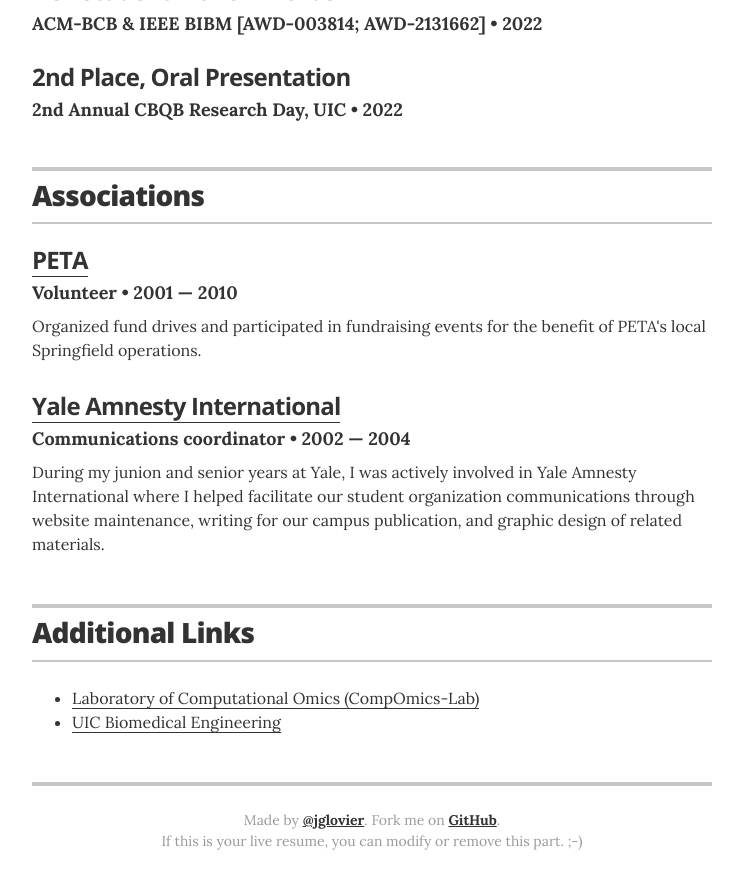
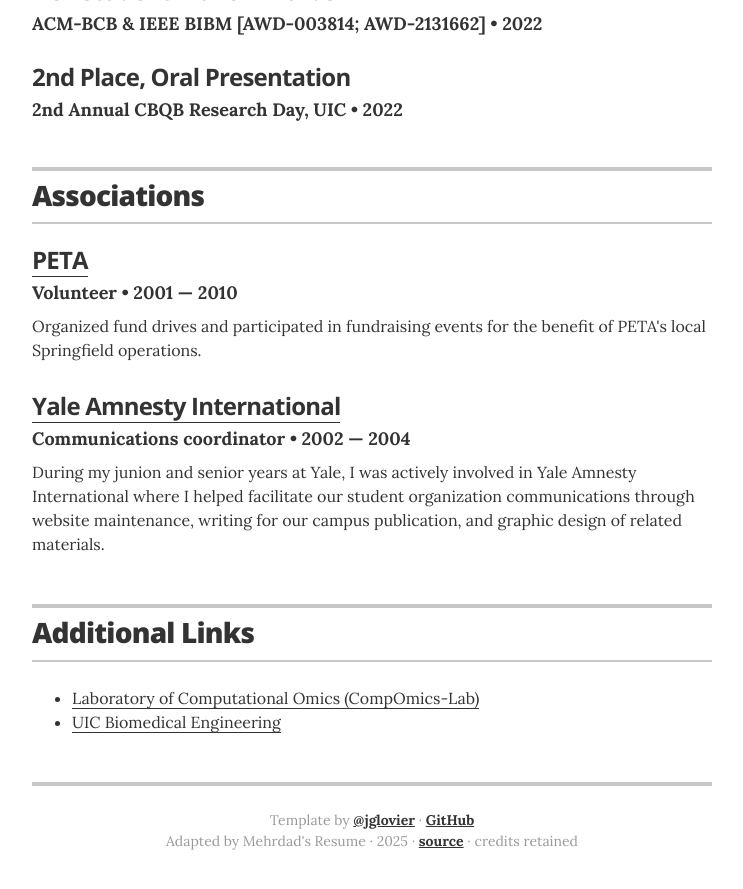
Before and after one commit to zandigohar/zandigohar.github.io, a Jekyll site: the page built from index.md, in a window 1280 px wide and 900 px high, scrolled down 4271 px. Shown: the top 889 px of the window, without its empty margins (268-1011 px from the left). Built offline with Jekyll 4.4.1, drawn with Linux system fonts in a browser that asks for light colours.

Commit message:
Update resume.html

```diff
--- a/_layouts/resume.html
+++ b/_layouts/resume.html
@@ -232,9 +232,17 @@
       {% endif %}
 
       <footer class="page-footer">
-        <p class="footer-line">Made by <a href="http://twitter.com/jglovier">@jglovier</a>. Fork me on <a href="https://github.com/jglovier/resume-template">GitHub</a>.</p>
-        <p class="footer-line">If this is your live resume, you can modify or remove this part. ;-)</p>
+        <p class="footer-line">
+          Template by <a href="https://twitter.com/jglovier" target="_blank" rel="noopener">@jglovier</a>
+          · <a href="https://github.com/jglovier/resume-template" target="_blank" rel="noopener">GitHub</a>
+        </p>
+        <p class="footer-line">
+          Adapted by {{ site.title | default: "Mehrdad Zandigohar" }} · {{ site.time | date: "%Y" }}
+          · <a href="https://github.com/zandigohar/zandigohar.github.io" target="_blank" rel="noopener">source</a>
+          <span class="muted">· credits retained</span>
+        </p>
       </footer>
+
 
     </div>
 
```
